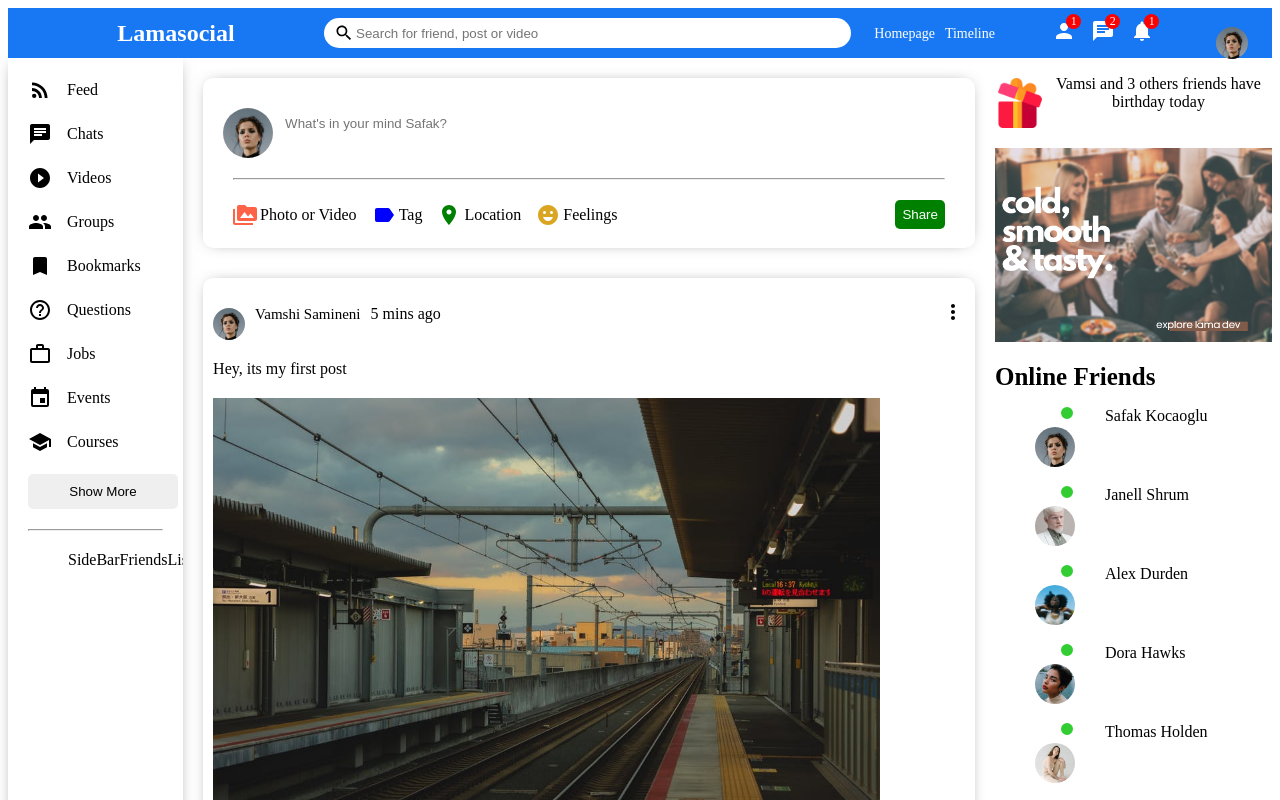
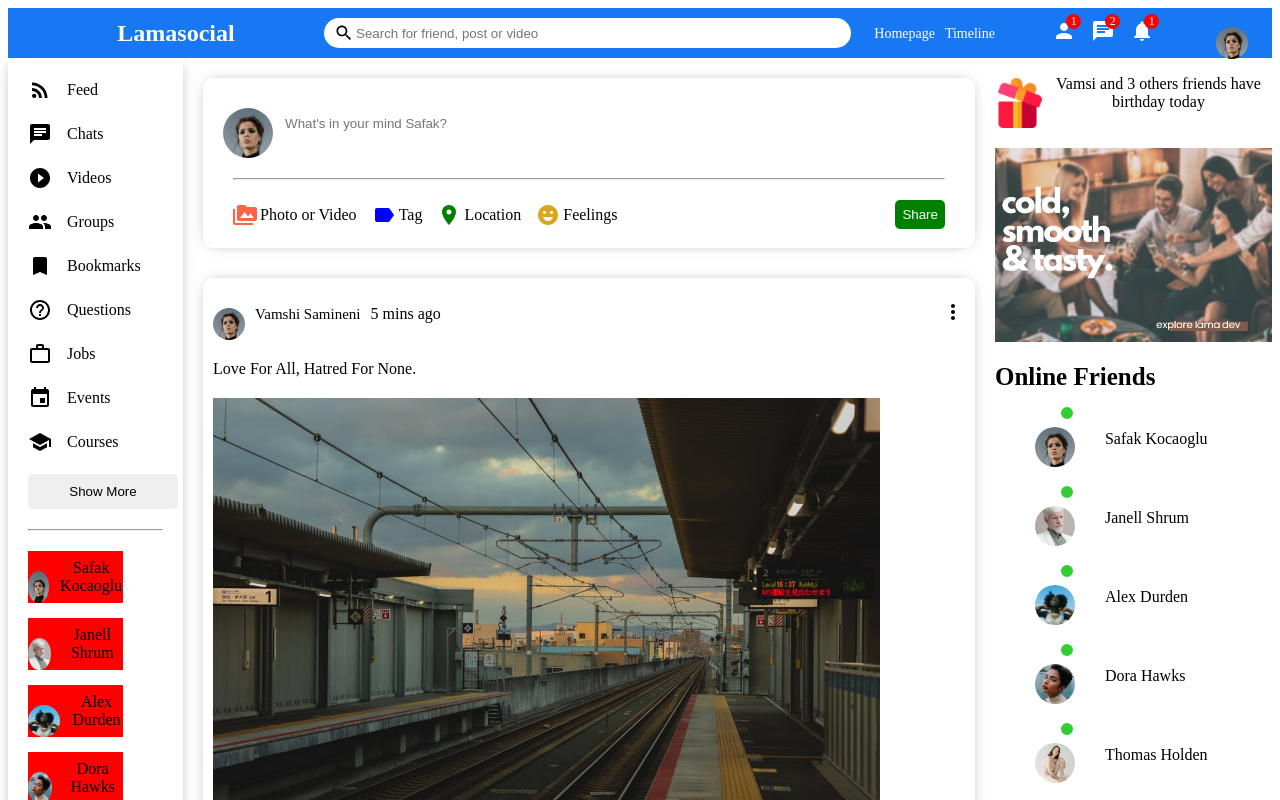
Before and after one commit to vamshisamineni123/social-app, a React (Create React App) app: page / in a window 1280 px wide. Shown: the top 800 px of the page. Built offline with nearby package versions, Linux system fonts and the light colour scheme.

Commit message:
last for the day

```diff
--- a/src/components/Online/Online.css
+++ b/src/components/Online/Online.css
@@ -2,8 +2,10 @@
 
 .rightBarFriend{
     display: flex;
-    align-items: start;
+    align-items: center;
     margin-bottom: 15px;
+    list-style: none;
+
 }
 .imge{
     height: 40px;
@@ -14,13 +16,14 @@
 .rightBarProfileContainer{
     position: relative;
     margin-right: 10px;
+    align-items: center;
 }
 .rightBarOnline{
     width: 12px;
     height: 12px;
     border-radius: 50%;
     position:relative;
-    top:10px;
+    top:-10px;
     background-color: limegreen;
     position: absolute;
     top: -2px;
--- a/src/components/Post/Post.jsx
+++ b/src/components/Post/Post.jsx
@@ -33,7 +33,7 @@ export default function Post({post}) {
                     </div>
                 </div>
                 <div className='PostMiddle'>
-                    <span className='PostMiddleText'>Hey, its my first post</span>
+                    <span className='PostMiddleText'>{post.desc}</span>
 
                     <img className="img" src={"../"+post.photo} alt="Image should be aithey dispalyed" />
                 </div>
--- a/src/components/SideBar/SideBar.css
+++ b/src/components/SideBar/SideBar.css
@@ -1,7 +1,6 @@
 .SideBar{
     flex: 25%;
     overflow-y:scroll ;
-
     -webkit-box-shadow: 0px 0px 16px -8px rgba(0, 0, 0, 0.68);
 }
 ::-webkit-scrollbar{
@@ -11,7 +10,7 @@
     background-color:#f1f1f1;
 }
 ::-webkit-scrollbar-thumb {
-    background-color: rgb(179, 179, 179);
+    background-color: red;
   }
 .SideBarWrapper{
     padding: 20px;
@@ -45,5 +44,8 @@
    margin:20px 0;
 }
 .SideBarFriendsList{
-
+     list-style: none;
+     display: flex;
+     flex-direction: column;
+     justify-content: flex-start;
 }
--- a/src/components/SideBar/SideBar.jsx
+++ b/src/components/SideBar/SideBar.jsx
@@ -1,5 +1,7 @@
 import React from 'react'
 import './SideBar.css'
+import { users } from '../../dummyData';
+import CloseFriends from '../closeFriends/CloseFriends';
 import {
     RssFeed,
     Chat,
@@ -57,7 +59,13 @@ function SideBar() {
                 <button className='SideBarButton'>Show More</button>
                 <hr className='SideBarHr'/ >
                  <ul className='SideBarFriendsList'>
-                 SideBarFriendsList
+                 {
+
+                       users.map((user)=>{
+                        console.log('i am dng ')
+                        return <CloseFriends key={user.id} user={user}/>
+                       })
+                 }
                  </ul>
             </div>
         </div>
--- /dev/null
+++ b/src/components/closeFriends/CloseFriends.css
@@ -0,0 +1,19 @@
+
+
+.sidebarFriend {
+    display: flex;
+    margin-bottom: 15px;
+    list-style: none;
+    align-items: center;
+    position: relative;
+    left:-40px;
+    background-color: red;
+  }
+
+  .sidebarFriendImg {
+    width: 32px;
+    height: 32px;
+    border-radius: 50%;
+    object-fit: cover;
+    margin-right: 10px;
+  }
--- /dev/null
+++ b/src/components/closeFriends/CloseFriends.jsx
@@ -0,0 +1,12 @@
+import React from 'react'
+import './CloseFriends.css'
+export default function CloseFriends({user}) {
+    return (
+        <div>
+            <li className="sidebarFriend">
+                <img className="sidebarFriendImg" src={"../"+user.profilePicture} alt="" />
+                <span className="sidebarFriendName">{user.username}</span>
+            </li>
+        </div>
+    )
+}
```
